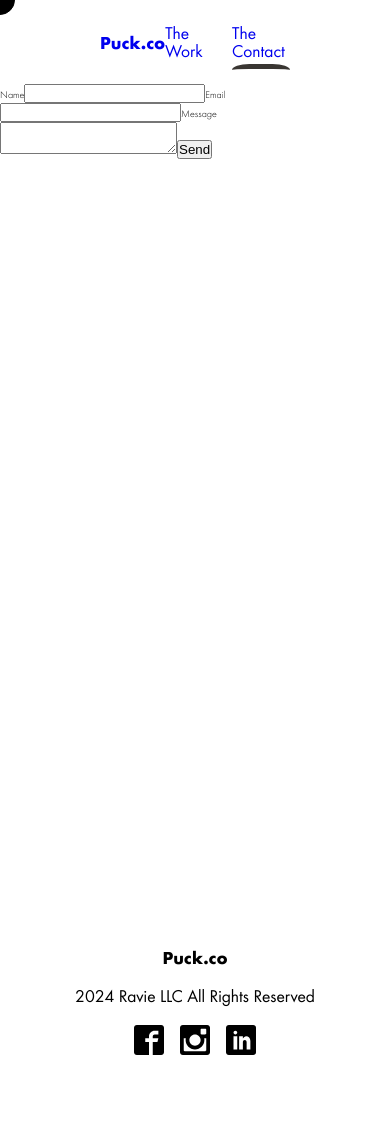
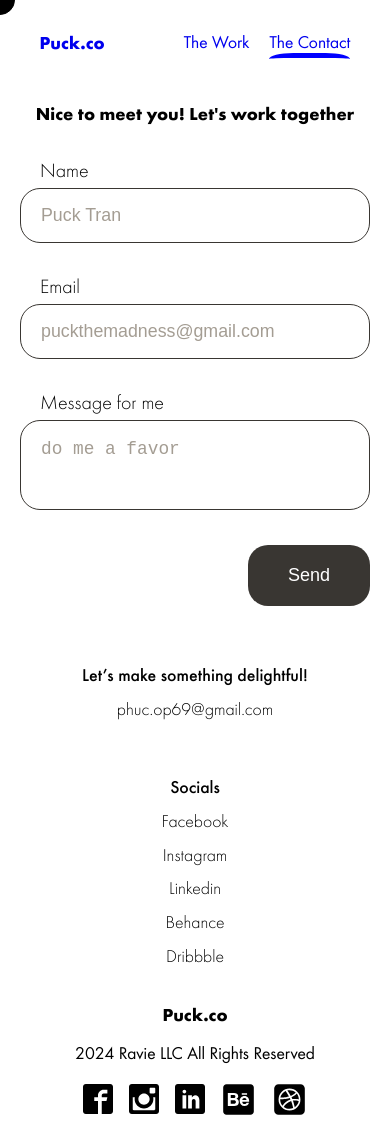
Before and after one commit to nguyenduong44/portfolio, a React (Create React App) app: page /the-contact in a window 390 px wide. Before the commit the page ends 1080 px from the top, so only its background shows below. Built offline with nearby package versions, Linux system fonts and the light colour scheme.

Commit message:
completed responsive for contact page and on progress with thework page

```diff
--- a/src/components/ContactComponent/ContactComponent.module.scss
+++ b/src/components/ContactComponent/ContactComponent.module.scss
@@ -1,4 +1,180 @@
+$contactTitleSize: 3.5rem;
+$mainColor: rgb(57, 54, 50);
+$contactRightH1Size: 2.8rem;
+$contactRightSmallSize: 1.8rem;
+$inputSize: 1.9rem;
+
+//Responsive
+$mobile-width: 739px;
+$tablet-width: 740px;
+$desktop-width: 1024px;
+// $authorNameBreakPoint: 1119px;
+
+@mixin mobile { @media (max-width: #{$mobile-width}){
+    @content;
+  }
+}
+
+@mixin tablet { @media (min-width: #{$tablet-width}) and (max-width: #{$desktop-width - 1px}){
+    @content;
+  }
+}
+
+@mixin desktop { @media (min-width: #{$desktop-width}){
+    @content;
+  }
+}
+
+// @mixin authorBreakPoint { @media (max-width: #{$authorNameBreakPoint}){
+//   @content;
+// }
+// }
+
 .contactContainer{
   width: 100vw;
-  height: 100vh;
+  height: 90vh;
+  display: flex;
+  justify-content: space-evenly;
+  align-items: center;
+  padding: 4rem 10rem;
+  @include tablet{
+    padding: 2rem 4rem;
+    justify-content: space-between;
+  }
+  @include mobile{
+    padding: 2rem 2rem;
+    width: 100vw;
+    flex-direction: column;
+    height: auto;
+  }
+  .contactLeft{
+    width: 50%;
+    display: flex;
+    flex-direction: column;
+    align-items: start;
+    gap: 2rem;
+    @include mobile{
+      width: 100%;
+      margin-bottom: 6rem;
+      align-items: center;
+    }
+    .contactTitle{
+      font-weight: 700;
+      font-size: clamp(1.8rem, 2vw + 1rem, $contactTitleSize);
+      line-height: clamp(1.8rem, 2vw + 1rem, $contactTitleSize);
+      position: relative;
+      margin-bottom: 2rem;
+      // &::after {
+      //   content: "";
+      //   position: absolute;
+      //   width: 47%;
+      //   border-top: solid 5px $mainColor;
+      //   top: 100%;
+      //   left: 0;
+      //   border-radius: 100%;
+      //   height: 20px;
+      // }
+    }
+    label{
+      padding: 0 2rem;
+      margin-bottom: -1rem;
+      font-size: 2rem;
+      @include mobile{
+        align-self: flex-start;
+      }
+    }
+    .contactInput{
+      width: 100%;
+      height: 5.5rem;
+      border: 1px solid $mainColor;
+      border-radius: 2rem;
+      padding: 2rem 2rem;
+      margin-bottom: 1.5rem;
+      font-size: clamp(1.4rem, 2vw + 1rem, $inputSize);
+      line-height: clamp(1.4rem, 2vw + 1rem, $inputSize);
+      &::placeholder{
+        color: rgb(164, 157, 147);
+        font-size: clamp(1.4rem, 2vw + 1rem, $inputSize);
+        line-height: clamp(1.4rem, 2vw + 1rem, $inputSize);
+      }
+      &.textArea{
+        height: 9rem;
+        resize: none;
+      }
+      &:focus{
+        border: 3px solid $mainColor;
+      }
+    }
+    .submitButton{
+      cursor: pointer;
+      align-self: self-end;
+      padding: 2rem 4rem;
+      border: none;
+      border-radius: 2rem;
+      background-color: $mainColor;
+      color: #fff;
+      font-size: 1.8rem;
+      font-weight: 400;
+      transition: opacity 0.5s ease;
+      &:hover{
+        opacity: 0.7;
+      }
+    }
+  }
+  .contactRight{
+    width: 50%;
+    display: flex;
+    flex-direction: column;
+    align-items: center;
+    gap: 2rem;
+    @include tablet{
+      padding-left: 10rem;
+      text-align: center;
+    }
+    @include mobile{
+      width: 100%;
+    }
+    .contactMail{
+      display: flex;
+      flex-direction: column;
+      align-items: center;
+      gap: 1.6rem;
+      margin-bottom: 4rem;
+      // @include tablet{
+      //   text-align: center;
+      // }
+      h1{
+        font-size: clamp(1.6rem, 2vw + 1rem, $contactRightH1Size);
+        line-height: clamp(1.6rem, 2vw + 1rem, $contactRightH1Size);
+        font-weight: 600;
+      }
+      p{
+        font-size: clamp(1.6rem, 2vw + 1rem, $contactRightSmallSize);
+        line-height: clamp(1.6rem, 2vw + 1rem, $contactRightSmallSize);
+        font-weight: 400;
+      }
+    }
+    .contactSocials{
+      display: flex;
+      flex-direction: column;
+      align-items: center;
+      gap: 1.6rem;
+      h1{
+        font-size: clamp(1.6rem, 2vw + 1rem, $contactRightH1Size);
+        line-height: clamp(1.6rem, 2vw + 1rem, $contactRightH1Size);
+        font-weight: 600;
+      }
+      a{
+        color: #000;
+        text-decoration: none;
+        font-size: clamp(1.6rem, 2vw + 1rem, $contactRightSmallSize);
+        line-height: clamp(1.6rem, 2vw + 1rem, $contactRightSmallSize);
+        font-weight: 400;
+        &:visited
+        {
+          color: $mainColor;
+        }
+      }
+    }
+  }
 }
--- a/src/components/ContactComponent/index.jsx
+++ b/src/components/ContactComponent/index.jsx
@@ -1,6 +1,7 @@
 import React, { useRef } from 'react';
 import emailjs from '@emailjs/browser';
 import style from './ContactComponent.module.scss';
+import clsx from 'clsx';
 
 function ContactComponent() {
 
@@ -24,16 +25,31 @@ function ContactComponent() {
   };
 
   return (
-    <div className={style.contactContainer}>
-      <form ref={form} onSubmit={sendEmail}>
+    <div className={clsx(style.contactContainer)}>
+      <form ref={form} onSubmit={sendEmail} className={style.contactLeft}>
+        <div className={style.contactTitle}>Nice to meet you! Let's work together</div>
         <label>Name</label>
-        <input type="text" name="user_name" />
+        <input type="text" name="user_name" placeholder='Puck Tran' className={style.contactInput} required/>
         <label>Email</label>
-        <input type="email" name="user_email" />
-        <label>Message</label>
-        <textarea name="message" />
-        <input type="submit" value="Send" />
+        <input type="email" name="user_email" placeholder='puckthemadness@gmail.com' className={style.contactInput} required/>
+        <label>Message for me</label>
+        <textarea name="message" placeholder='do me a favor' className={`${style.contactInput} ${style.textArea}`} required/>
+        <input type="submit" value="Send" className={style.submitButton}/>
       </form>
+      <div className={style.contactRight}>
+        <div className={style.contactMail}>
+          <h1>Let’s make something delightful!</h1>
+          <p>phuc.op69@gmail.com</p>
+        </div>
+        <div className={style.contactSocials}>
+          <h1>Socials</h1>
+          <a href="https://www.facebook.com/hoangphuc.811" target="_blank">Facebook</a>
+          <a href="https://www.instagram.com/puckthemadness" target="_blank">Instagram</a>
+          <a href="https://www.linkedin.com/in/ho%C3%A0ng-ph%C3%BAc-tr%E1%BA%A7n-46970920b/" target="_blank">Linkedin</a>
+          <a href="https://www.behance.net/pucktran/moodboards" target="_blank">Behance</a>
+          <a href="https://dribbble.com/hoangphuc811" target="_blank">Dribbble</a>
+        </div>
+      </div>
     </div>
   );
 }
--- a/src/components/Footer/Footer.module.scss
+++ b/src/components/Footer/Footer.module.scss
@@ -23,10 +23,17 @@ $desktop-width: 1024px;
 
 .footerContainer{
   width: 100%;
+  // height: auto;
   padding: 4rem 10rem;
   display: flex;
   align-items: center;
   justify-content: space-between;
+  @include tablet{
+    flex-direction: column;
+    justify-content: center;
+    padding: 2rem 5rem;
+    gap: 2rem;
+  }
   @include mobile{
     flex-direction: column;
     justify-content: center;
--- a/src/components/Footer/index.jsx
+++ b/src/components/Footer/index.jsx
@@ -1,6 +1,8 @@
 import clsx from "clsx";
 
 import { ImFacebook2, ImInstagram, ImLinkedin } from "react-icons/im";
+import { FaSquareDribbble } from "react-icons/fa6";
+import { FaBehanceSquare } from "react-icons/fa";
 
 import style from './Footer.module.scss';
 
@@ -21,8 +23,14 @@ function Footer() {
         <a href="https://www.instagram.com/puckthemadness/" target="_blank">
           <ImInstagram color="#000" size={30}/>
         </a>
-        <a href="">
+        <a href="https://www.linkedin.com/in/ho%C3%A0ng-ph%C3%BAc-tr%E1%BA%A7n-46970920b/" target="_blank">
           <ImLinkedin color="#000" size={30}/>
+        </a>
+        <a href="https://www.behance.net/pucktran/moodboards" target="_blank">
+          <FaBehanceSquare color="#000" size={35}/>
+        </a>
+        <a href="https://dribbble.com/hoangphuc811" target="_blank">
+          <FaSquareDribbble color="#000" size={35}/>
         </a>
       </div>
     </footer>
--- a/src/components/GlobalStyle/index.jsx
+++ b/src/components/GlobalStyle/index.jsx
@@ -12,7 +12,7 @@ function GlobalStyle({children}) {
       const element = e.target;
 
       const isTargetLinkOrBtn = element?.closest('a') || element?.closest('button') || element?.closest('h1')
-      || element?.closest('ol') || element?.closest('Link') || element?.closest('strong') || element?.closest('p') || element?.closest('a');
+      || element?.closest('ol') || element?.closest('Link') || element?.closest('strong') || element?.closest('p') || element?.closest('a') || element?.closest('form');
 
       if (isTargetLinkOrBtn) {
         cursor.classList.add('active');
--- a/src/components/Header/Header.module.scss
+++ b/src/components/Header/Header.module.scss
@@ -1,5 +1,24 @@
 $headerLogoSize: 3.4rem;
 $itemSize: 2.2rem;
+
+$mobile-width: 739px;
+$tablet-width: 740px;
+$desktop-width: 1024px;
+
+@mixin mobile { @media (max-width: #{$mobile-width}){
+    @content;
+  }
+}
+
+@mixin tablet { @media (min-width: #{$tablet-width}) and (max-width: #{$desktop-width - 1px}){
+    @content;
+  }
+}
+
+@mixin desktop { @media (min-width: #{$desktop-width}){
+    @content;
+  }
+}
 
 .headerContainer{
   width: 100vw;
@@ -8,6 +27,11 @@ $itemSize: 2.2rem;
   justify-content: space-between;
   align-items: center;
   padding: 4rem 10rem;
+  @include mobile{
+    padding: 4rem 0;
+    justify-content: space-around;
+  }
+  // box-shadow: 0 0.2rem 4rem rgba(18, 17, 15, 0.1);
   .logoHeader{
     font-size: clamp(1.8rem, 2vw + 1rem, $headerLogoSize);
     line-height: clamp(1.8rem, 2vw + 1rem, $headerLogoSize);
@@ -25,7 +49,8 @@ $itemSize: 2.2rem;
     font-weight: 500;
     .workItemContainer, .contactItemContainer {
       text-decoration: none;
-      position: relative; /* Ensure this is relative for pseudo-element positioning */
+      position: relative;
+      transition: opacity 0.5s ease;
       &:visited {
         color: rgb(18, 17, 15);
       }
@@ -39,7 +64,7 @@ $itemSize: 2.2rem;
       content: "";
       position: absolute;
       width: 100%;
-      border-top: solid 5px rgb(57, 54, 50);
+      border-top: solid 5px blue;
       top: 110%;
       left: 0;
       border-radius: 30%;
--- a/src/components/Header/index.jsx
+++ b/src/components/Header/index.jsx
@@ -4,17 +4,30 @@ import style from './Header.module.scss';
 
 function Header() {
   const location = useLocation();
-  console.log(location.pathname);
   return (
-    <div className={style.headerContainer}>
-      <Link to={'/'} className={style.logoHeader}>Puck.co</Link>
+    <div className={style.headerContainer} style={{
+        backgroundColor: location.pathname === '/the-work' ? '#000' : ''
+    }}>
+      <Link to={'/'} className={style.logoHeader}
+        style={{
+          color: location.pathname === '/the-work' ? '#fff' : '',
+        }}
+      >Puck.co</Link>
       <div className={style.listContainer}>
         <Link to={'/the-work'}
-          className={`${style.workItemContainer} ${location.pathname === '/the-work' ? style.active : ''}`}>The Work
+          className={`${style.workItemContainer} ${location.pathname === '/the-work' ? style.active : ''}`}
+          style={{
+            color: location.pathname === '/the-work' ? '#fff' : '',
+          }}
+          >The Work
         </Link>
 
         <Link to={'/the-contact'}
-          className={`${style.contactItemContainer} ${location.pathname === '/the-contact' ? style.active : ''}`}>The Contact
+          className={`${style.contactItemContainer} ${location.pathname === '/the-contact' ? style.active : ''}`}
+          style={{
+            color: location.pathname === '/the-work' ? '#fff' : '',
+          }}
+          >The Contact
         </Link>
       </div>
     </div>
--- a/src/components/HomepageMain/HomepageMain.module.scss
+++ b/src/components/HomepageMain/HomepageMain.module.scss
@@ -141,7 +141,7 @@ $authorNameBreakPoint: 1119px;
               content: "";
               position: absolute;
               width: 100%;
-              border-top: solid 3px rgb(57 54 50);
+              border-top: solid 3px blue;
               top: 100%;
               left: 0;
               border-radius: 50%;
--- /dev/null
+++ b/src/components/WorkComponent/WorkComponent.module.scss
@@ -0,0 +1,14 @@
+
+
+.workContainer{
+  background-color: #000;
+  width: 100vw;
+  height: 90vh;
+  .workHeader{
+
+
+  }
+  .workContent{
+
+  }
+}
```
Also changed, not shown: src/components/WorkComponent/index.jsx (added, +16 -0 lines), src/pages/Work/index.jsx (+6 -2 lines).
